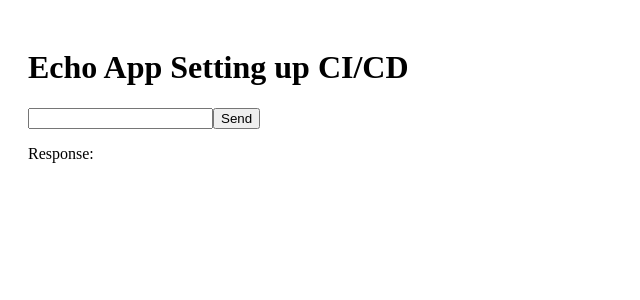
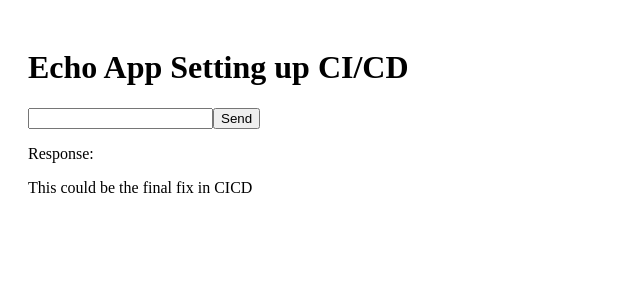
Before and after one commit to 4m4r199707/project-monorepo, a React (Vite) app in the folder frontend/: page / in a window 1280 px wide. Shown: the top 300 px of the page, without its empty margins (0-640 px from the left). Built offline with nearby package versions, Linux system fonts and the light colour scheme.

Commit message:
testing for cicd at 4pm updating docker v3

```diff
--- a/frontend/src/App.jsx
+++ b/frontend/src/App.jsx
@@ -22,6 +22,7 @@ function App() {
       <input value={input} onChange={(e) => setInput(e.target.value)} />
       <button onClick={handleSubmit}>Send</button>
       <p>Response: {response}</p>
+      <p>This could be the final fix in CICD</p>
     </div>
   );
 }
```
